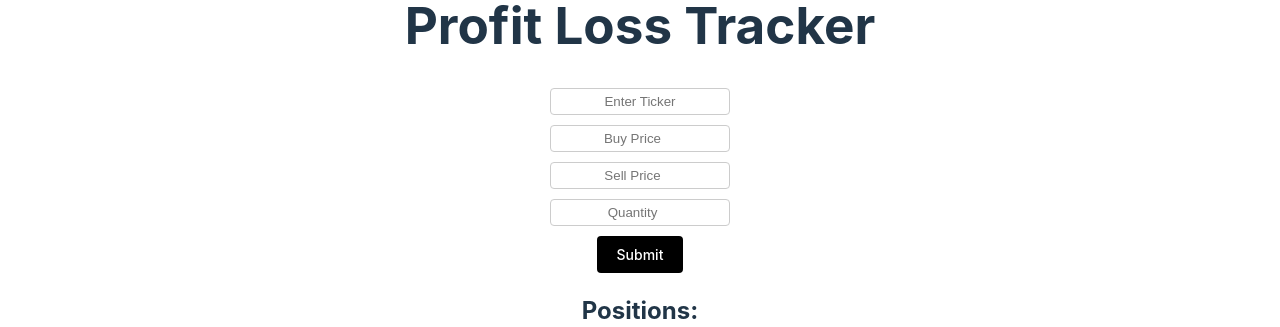
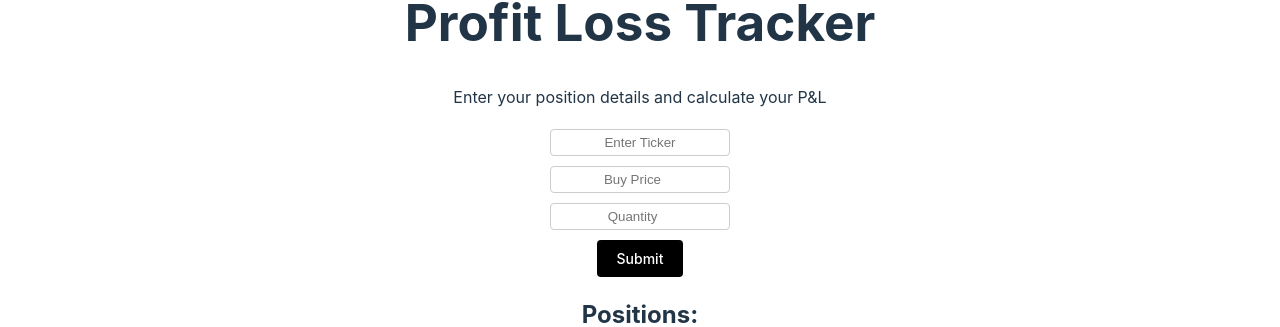
Before and after one commit to holasholasholas/ProjectTwo, a React (Vite) app: page /calculator in a window 1280 px wide. Shown: the part 244-571 px from the top of the page. Built offline with nearby package versions, Linux system fonts and the light colour scheme; no server answers.

Commit message:
feat:moved fetchData and states to parent(App.jsx) to in order to lift state for calculator

```diff
--- a/components/ProfitLossCal.jsx
+++ b/components/ProfitLossCal.jsx
@@ -24,8 +24,9 @@ const ProfitLossCal = () => {
     return pnl.toFixed(2);
   };
 
-  const addPosition = (e) => {
+  const calculatePosition = (e) => {
     e.preventDefault();
+    fetchData();
 
     if (!formData.ticker || !formData.buyPrice || !formData.sellPrice || !formData.quantity) {
       alert("Please fill in all fields!");
@@ -52,7 +53,8 @@ const ProfitLossCal = () => {
   return (
     <>
       <h1>Profit Loss Tracker</h1>
-      <form onSubmit={addPosition}>
+      <p>Enter your position details and calculate your P&L</p>
+      <form onSubmit={calculatePosition}>
         <div className="form-group">
 
           <input
@@ -68,13 +70,6 @@ const ProfitLossCal = () => {
             value={formData.buyPrice}
             onChange={handleInputChange}
             placeholder="Buy Price"
-          />
-          <input
-            type="number"
-            name="sellPrice"
-            value={formData.sellPrice}
-            onChange={handleInputChange}
-            placeholder="Sell Price"
           />
           <input
             type="number"
--- a/components/SingleTick.jsx
+++ b/components/SingleTick.jsx
@@ -6,15 +6,18 @@ const STOCK_API_KEY = `${import.meta.env.VITE_ALPHA_VANTAGE_APIKEY}`;
 const AIRTABLE_API_KEY = `${import.meta.env.VITE_AIRTABLE_API_KEY}`;
 
 const SingleTick = ({
+  fetchData,
   addToWatchlist,
   liftState,
   savedStocks,
   setSavedStocks,
+  loading,
+  error
+
 }) => {
   const [ticker, setTicker] = useState("");
   const [stockData, setStockData] = useState(null);
-  const [loading, setLoading] = useState(false);
-  const [error, setError] = useState(null);
+
 
 
   async function fetchAirtable() {
@@ -112,35 +115,7 @@ const SingleTick = ({
     }
   };
 
-  async function fetchData() {
-    setLoading(true);
-    setError(null);
 
-    try {
-      const res = await fetch(
-        `https://www.alphavantage.co/query?function=GLOBAL_QUOTE&symbol=${ticker}&apikey=${STOCK_API_KEY}`
-      );
-
-      if (!res.ok) {
-        throw new Error("Unable to fetch");
-      }
-
-      const data = await res.json();
-      console.log(data);
-
-      // to check if api returns nothing since missing ticker returns nth from api
-      if (!Object.keys(data["Global Quote"]).length) {
-        setError("Ticker can't be found!");
-        return;
-      } else {
-        setStockData(data["Global Quote"]);
-      }
-    } catch {
-      setError("Fetching failed, try again!");
-    } finally {
-      setLoading(false);
-    }
-  }
 
   const handleSubmit = (e) => {
     e.preventDefault();
--- a/components/WatchList.jsx
+++ b/components/WatchList.jsx
@@ -46,7 +46,7 @@ const Watchlist = ({ watchlist, savedStocks,setSavedStocks }) => {
 
 // [ {}, {}, {}] of savedStocks
 // what is th shape of stock
-// {} what aee the keys of him what is the type of the values
+// {} what are the keys of him what is the type of the values
 // there is a mismatch
 // map is looping through each stock
 // taking stock and passing it as props to <li/>
--- a/src/App.jsx
+++ b/src/App.jsx
@@ -13,6 +13,40 @@ function App() {
   const [watchlist, setWatchlist] = useState([]); // array of stocks. are they the same?
   const [savedStocks, setSavedStocks] = useState([]); // array of stock. are they the same?
   const [realWatchlist, setRealWatchlist] = useState({});
+  const [loading, setLoading] = useState(false);
+  const [error, setError] = useState(null);
+
+  async function fetchData() {
+    setLoading(true);
+    setError(null);
+
+    try {
+      const res = await fetch(
+        `https://www.alphavantage.co/query?function=GLOBAL_QUOTE&symbol=${ticker}&apikey=${STOCK_API_KEY}`
+      );
+
+      if (!res.ok) {
+        throw new Error("Unable to fetch");
+      }
+
+      const data = await res.json();
+      console.log(data);
+
+      // to check if api returns nothing since missing ticker returns nth from api
+      if (!Object.keys(data["Global Quote"]).length) {
+        setError("Ticker can't be found!");
+        return;
+      } else {
+        setStockData(data["Global Quote"]);
+      }
+    } catch {
+      setError("Fetching failed, try again!");
+    } finally {
+      setLoading(false);
+    }
+  }
+
+
 
   const liftState = (data) => {
     setRealWatchlist(data);
@@ -58,6 +92,10 @@ function App() {
                 setWatchlist={setWatchlist}
                 addToWatchlist={addToWatchlist}
                 liftState={liftState}
+                fetchData={fetchData}
+                loading={loading}
+                error={error}
+
               />
             }
           />
```
